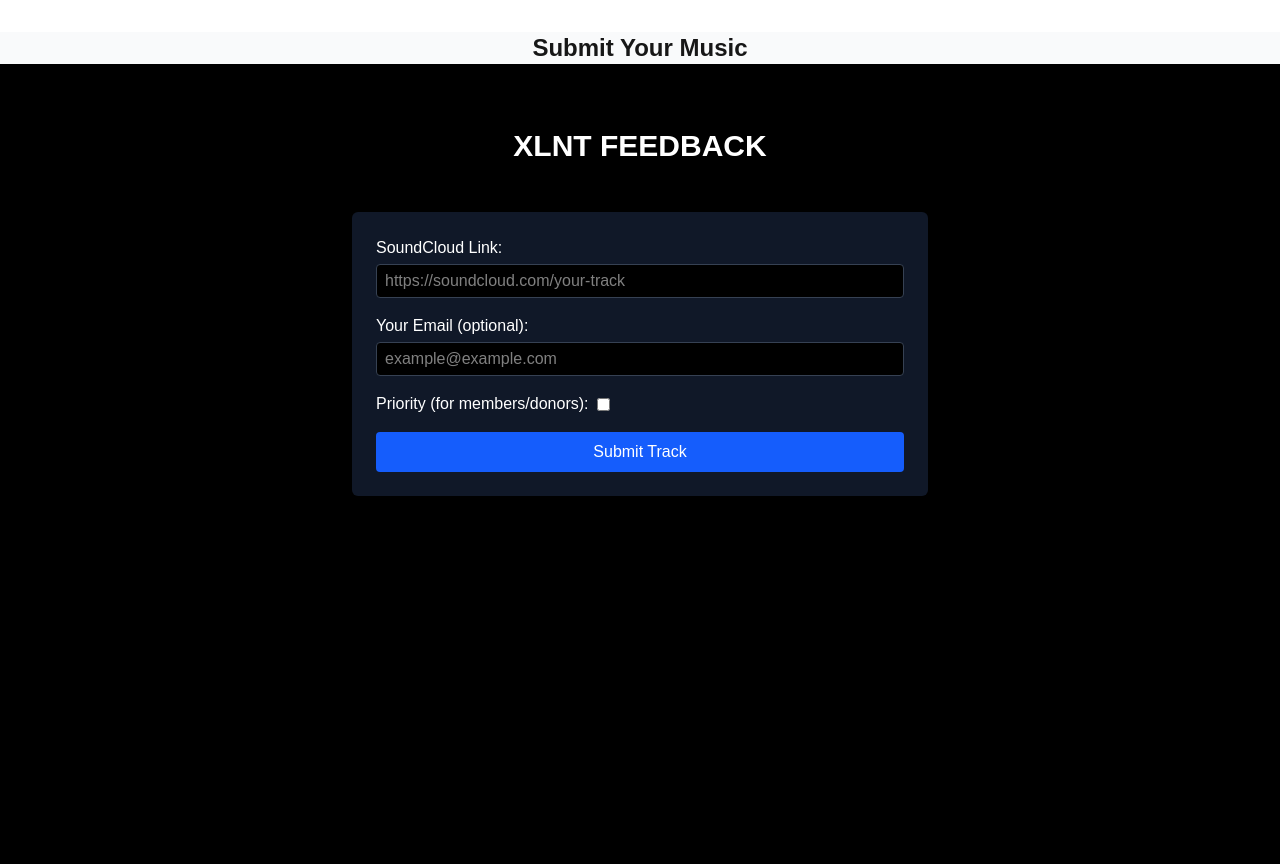
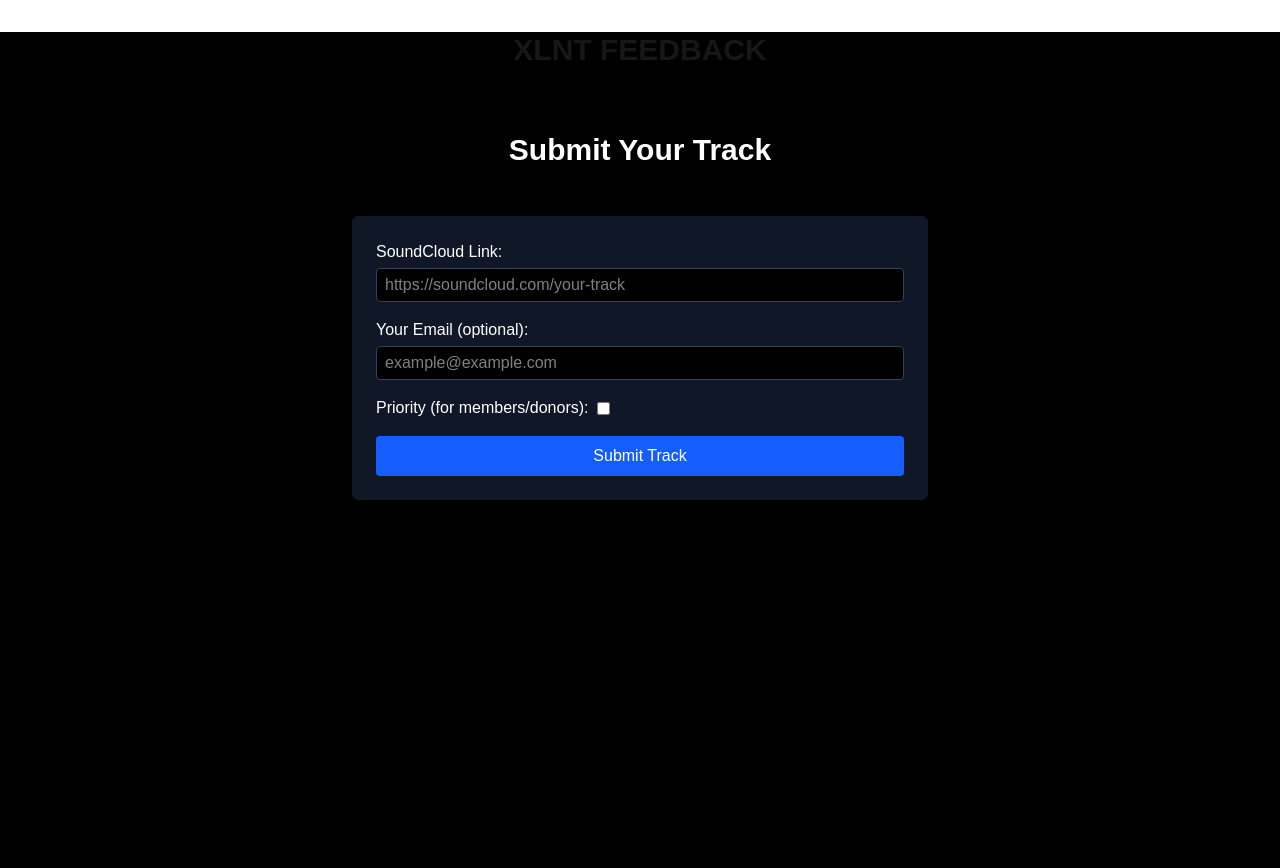
Before and after one commit to XLNTFEEDBACK/Feedback-Submissions, a Next.js app: page /submit in a window 1280 px wide. Built offline with nearby package versions, Linux system fonts and the light colour scheme.

Commit message:
changed header text

```diff
--- a/app/components/SubmissionForm.tsx
+++ b/app/components/SubmissionForm.tsx
@@ -47,7 +47,7 @@ export default function SubmissionForm() {
     <div className="bg-black min-h-screen w-full flex flex-col items-center py-10">
       {/* Header */}
       <header className="w-full bg-black py-6 mb-6">
-        <h1 className="text-3xl font-bold text-white text-center">XLNT FEEDBACK</h1>
+        <h1 className="text-3xl font-bold text-white text-center">Submit Your Track</h1>
       </header>
 
       <form
--- a/app/submit/page.tsx
+++ b/app/submit/page.tsx
@@ -2,8 +2,8 @@ import SubmissionForm from "../components/SubmissionForm";
 
 export default function SubmitPage() {
   return (
-    <div className="min-h-screen bg-gray-50">
-      <h1 className="text-2xl font-bold text-center mt-8">Submit Your Music</h1>
+    <div className="min-h-screen bg-black">
+      <h1 className="text-3xl font-bold text-center mt-8">XLNT FEEDBACK</h1>
       <SubmissionForm />
     </div>
   );
```
